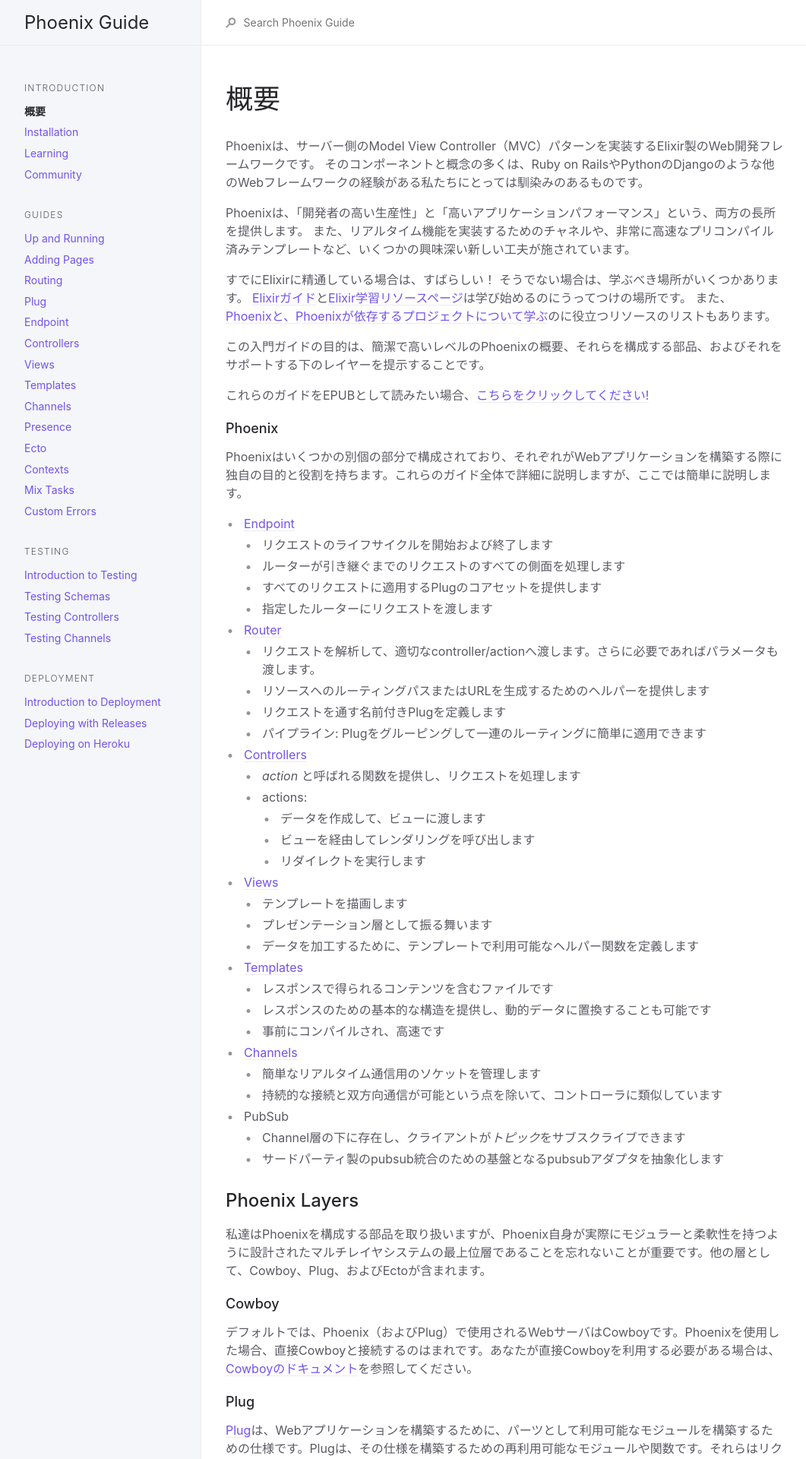
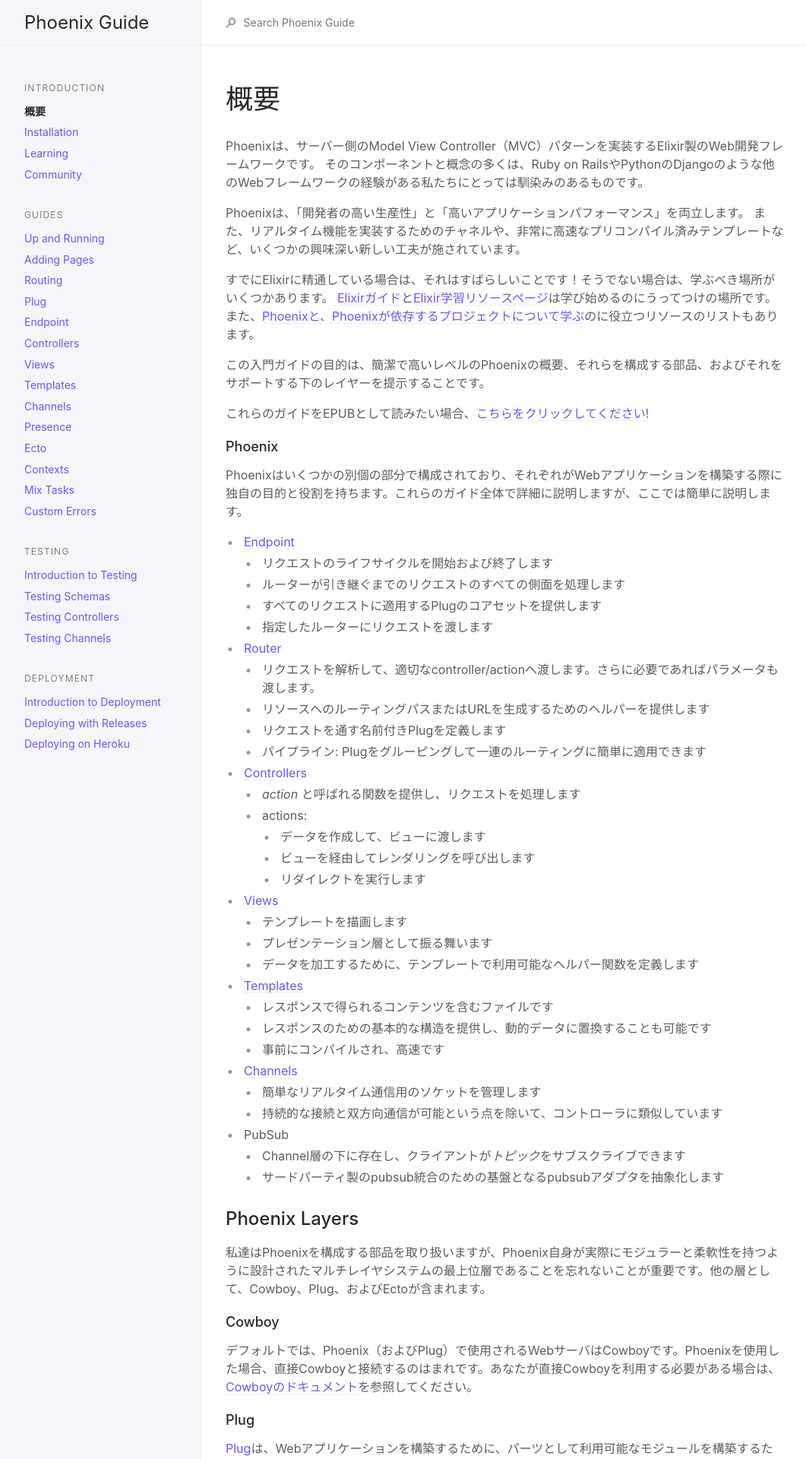
Before and after one commit to fukuoka-ex/phoenix-guide-ja, a Jekyll site: the page built from guides/1.4/introduction/overview.md, in a window 1280 px wide. Shown: the top 1920 px of the page at 76% size, without its empty margins (107-1168 px from the left). Built offline with Jekyll 4.4.1, drawn with Linux system fonts in a browser that asks for light colours.

Commit message:
fix review

```diff
--- a/guides/1.4/introduction/overview.md
+++ b/guides/1.4/introduction/overview.md
@@ -9,9 +9,9 @@ hash: 714b21d3ab8d0329d26a48cf2cae98427df22a01
 
 Phoenixは、サーバー側のModel View Controller（MVC）パターンを実装するElixir製のWeb開発フレームワークです。 そのコンポーネントと概念の多くは、Ruby on RailsやPythonのDjangoのような他のWebフレームワークの経験がある私たちにとっては馴染みのあるものです。
 
-Phoenixは、「開発者の高い生産性」と「高いアプリケーションパフォーマンス」という、両方の長所を提供します。 また、リアルタイム機能を実装するためのチャネルや、非常に高速なプリコンパイル済みテンプレートなど、いくつかの興味深い新しい工夫が施されています。
+Phoenixは、「開発者の高い生産性」と「高いアプリケーションパフォーマンス」を両立します。 また、リアルタイム機能を実装するためのチャネルや、非常に高速なプリコンパイル済みテンプレートなど、いくつかの興味深い新しい工夫が施されています。
 
-すでにElixirに精通している場合は、すばらしい！ そうでない場合は、学ぶべき場所がいくつかあります。 [Elixirガイド](https://elixir-lang.org/getting-started/introduction.html)と[Elixir学習リソースページ](https://elixir-lang.org/learning.html)は学び始めるのにうってつけの場所です。 また、[Phoenixと、Phoenixが依存するプロジェクトについて学ぶ](learning.html)のに役立つリソースのリストもあります。
+すでにElixirに精通している場合は、それはすばらしいことです！そうでない場合は、学ぶべき場所がいくつかあります。 [Elixirガイド](https://elixir-lang.org/getting-started/introduction.html)と[Elixir学習リソースページ](https://elixir-lang.org/learning.html)は学び始めるのにうってつけの場所です。 また、[Phoenixと、Phoenixが依存するプロジェクトについて学ぶ](learning.html)のに役立つリソースのリストもあります。
 
 この入門ガイドの目的は、簡潔で高いレベルのPhoenixの概要、それらを構成する部品、およびそれをサポートする下のレイヤーを提示することです。
 
```
